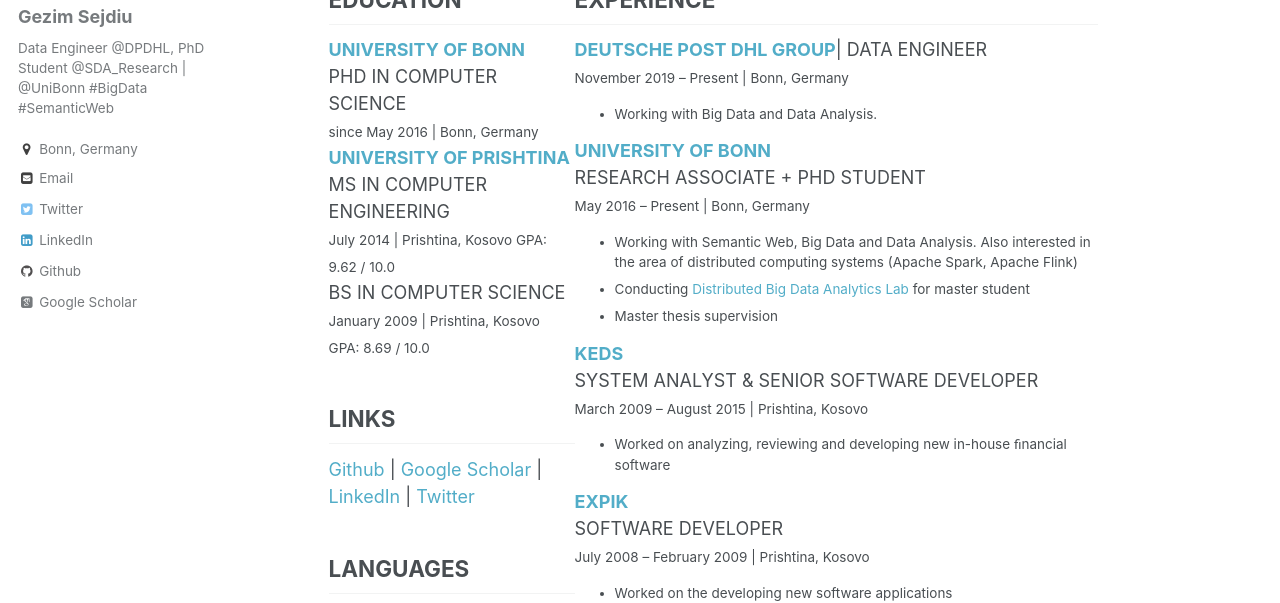
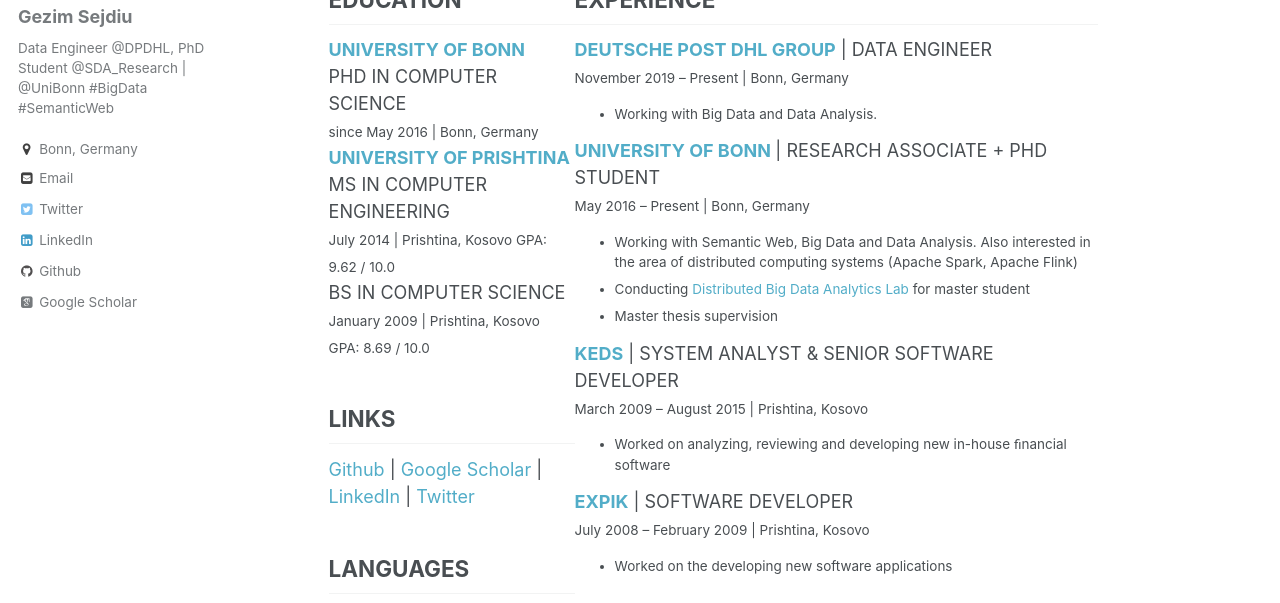
Before and after one commit to GezimSejdiu/gezimsejdiu.github.io, a Jekyll site: the page built from _pages/cv.md, in a window 1280 px wide and 900 px high, cut to the strip 297-900 px from the top of the window. Built offline with Jekyll 4.4.1, drawn with Linux system fonts in a browser that asks for light colours; some web fonts are replaced.

Commit message:
Update the layout of the CV

```diff
--- a/_pages/cv.md
+++ b/_pages/cv.md
@@ -37,29 +37,25 @@
 <DIV id="id1_2_2">
 <h2>EXPERIENCE</h2>
 
-<b><a href="https://www.dpdhl.jobs/data-science">DEUTSCHE POST DHL GROUP</a></b>|
-DATA ENGINEER<br>
+<b><a href="https://www.dpdhl.jobs/data-science">DEUTSCHE POST DHL GROUP</a></b> | DATA ENGINEER<br>
 <small>November 2019 – Present | Bonn, Germany</small><br>
 <small><ul>
 <li>Working with Big Data and Data Analysis.
 </li></ul></small>
 
-<b><a href="http://sda.cs.uni-bonn.de/people/gezim-sejdiu/">UNIVERSITY OF BONN </a></b><br>
-RESEARCH ASSOCIATE + PHD STUDENT<br>
+<b><a href="http://sda.cs.uni-bonn.de/people/gezim-sejdiu/">UNIVERSITY OF BONN </a></b> | RESEARCH ASSOCIATE + PHD STUDENT<br>
 <small>May 2016 – Present | Bonn, Germany</small><br>
 <small><ul>
 <li>Working with Semantic Web, Big Data and Data Analysis. Also interested in the area of distributed computing systems (Apache Spark, Apache Flink)</li>
 <li>Conducting <a href="https://github.com/SmartDataAnalytics/MA-INF-4223-DBDA-Lab">Distributed Big Data Analytics Lab</a> for master student</li>
 <li>Master thesis supervision</li></ul></small>
 
-<b><a href="http://www.keds-energy.com/">KEDS</a></b><br>
-SYSTEM ANALYST & SENIOR SOFTWARE DEVELOPER <br>
+<b><a href="http://www.keds-energy.com/">KEDS</a></b> | SYSTEM ANALYST & SENIOR SOFTWARE DEVELOPER <br>
 <small>March 2009 – August 2015 | Prishtina, Kosovo</small>
 <small><ul>
 <li>Worked on analyzing, reviewing and developing new <nobr>in-house</nobr> ﬁnancial software</li></ul></small>
 
-<b><a href="http://expertgroupks.com/">EXPIK</a></b><br>
-SOFTWARE DEVELOPER <br>
+<b><a href="http://expertgroupks.com/">EXPIK</a></b> | SOFTWARE DEVELOPER <br>
 <small>July 2008 – February 2009 | Prishtina, Kosovo</small><br>
 <small><ul>
 <li>Worked on the developing new software applications</li></ul></small>
```
